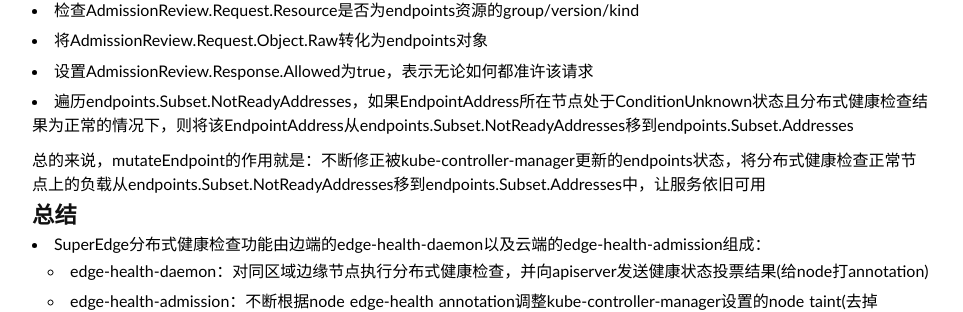
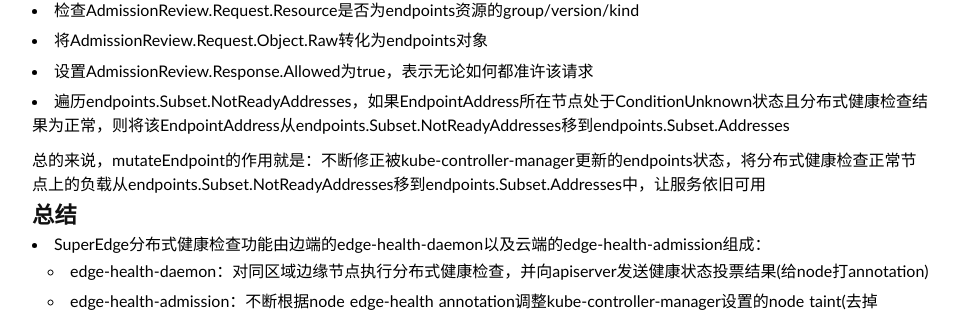
Before and after one commit to duyanghao/duyanghao.github.io, a Jekyll site: the page built from _posts/2021-3-8-superedge-edge-health-admission.md, in a window 1280 px wide and 900 px high, scrolled down 10457 px. Shown: the part 169-481 px from the top of the window, without its empty margins (158-1121 px from the left). Built offline with Jekyll 4.4.1, drawn with Linux system fonts in a browser that asks for light colours; some web fonts are replaced; comment, search, counter and statistics services are not loaded.

Commit message:
update superedge intros
Signed-off-by: duyanghao <1294057873@qq.com>

```diff
--- a/_posts/2021-3-8-superedge-edge-health-admission.md
+++ b/_posts/2021-3-8-superedge-edge-health-admission.md
@@ -468,7 +468,7 @@
 * 检查AdmissionReview.Request.Resource是否为endpoints资源的group/version/kind
 * 将AdmissionReview.Request.Object.Raw转化为endpoints对象
 * 设置AdmissionReview.Response.Allowed为true，表示无论如何都准许该请求
-* 遍历endpoints.Subset.NotReadyAddresses，如果EndpointAddress所在节点处于ConditionUnknown状态且分布式健康检查结果为正常的情况下，则将该EndpointAddress从endpoints.Subset.NotReadyAddresses移到endpoints.Subset.Addresses
+* 遍历endpoints.Subset.NotReadyAddresses，如果EndpointAddress所在节点处于ConditionUnknown状态且分布式健康检查结果为正常，则将该EndpointAddress从endpoints.Subset.NotReadyAddresses移到endpoints.Subset.Addresses
 
 总的来说，mutateEndpoint的作用就是：不断修正被kube-controller-manager更新的endpoints状态，将分布式健康检查正常节点上的负载从endpoints.Subset.NotReadyAddresses移到endpoints.Subset.Addresses中，让服务依旧可用
 
```
